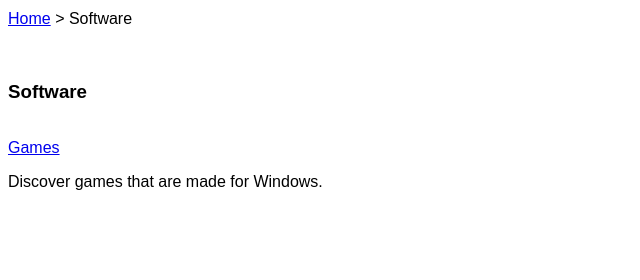
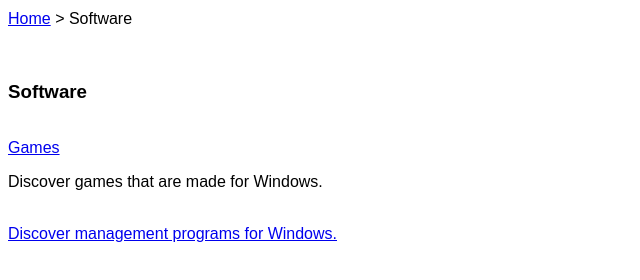
Before and after one commit to classicmarketplace/classicmarketplace.github.io, a plain HTML site: page categoryhub.html in a window 1280 px wide. Shown: the part 44-324 px from the top of the page, without its empty margins (0-640 px from the left). Drawn offline with Linux system fonts and the light colour scheme.

Commit message:
Update categoryhub.html

```diff
--- a/categoryhub.html
+++ b/categoryhub.html
@@ -6,6 +6,8 @@
   <br>
   <h3>Software</h3>
   <br>
-  <a href="categorygames.html">Games</a><p> Discover games that are made for Windows.</p>
+  <a href="categorygames.html">Games</a> <p>Discover games that are made for Windows.</p>
+  <br>
+  <a href="categorymanagement.html>Management</a> <p>Discover management programs for Windows.</p>
 
 </html>
```
